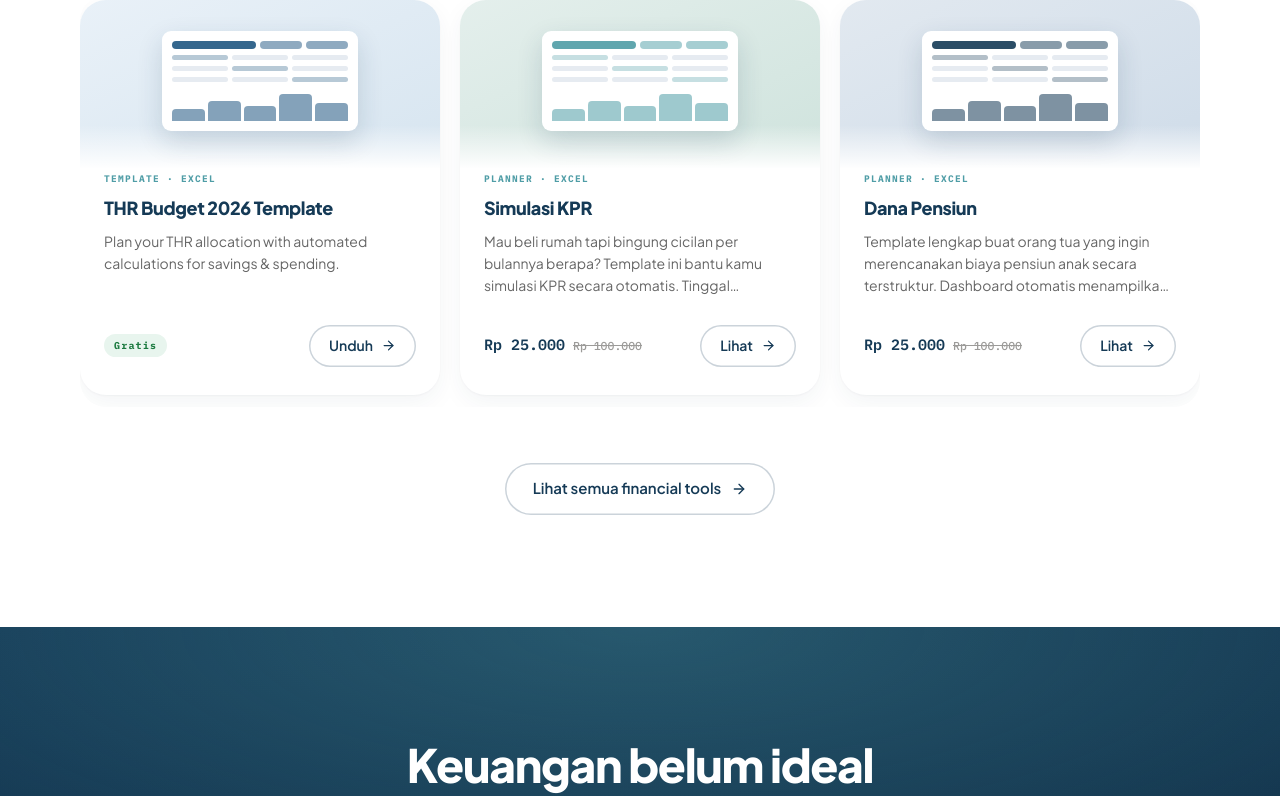
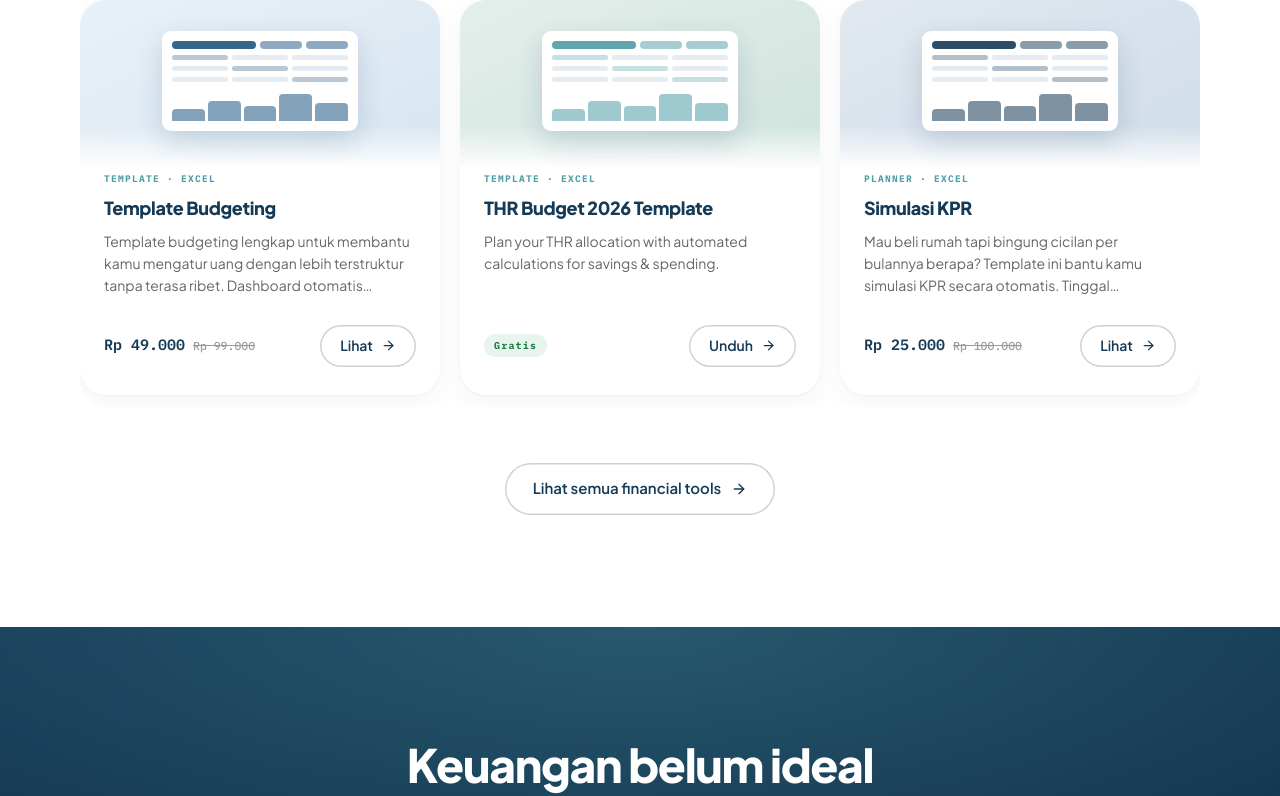
Before and after one commit to nailulf/CFP-Very, a Next.js app: page / in a window 1280 px wide. Shown: the part 4667-5463 px from the top of the page. Built offline with nearby package versions, Linux system fonts and the light colour scheme; no server answers.

Commit message:
feat(digitalProducts): add template budgeting digital product

```diff
--- a/src/data/digitalProducts.ts
+++ b/src/data/digitalProducts.ts
@@ -11,6 +11,17 @@ export interface DigitalProduct {
 }
 
 export const digitalProducts: DigitalProduct[] = [
+  {
+    id: 'template-budgeting',
+    title: 'Template Budgeting',
+    description: 'Template budgeting lengkap untuk membantu kamu mengatur uang dengan lebih terstruktur tanpa terasa ribet. Dashboard otomatis merangkum income, pengeluaran, tabungan, dan sisa budget setiap bulan. Semua pos pengeluaran bisa didetailkan mulai dari kebutuhan rumah tangga, lifestyle, cicilan, sampai sinking fund. Ada Budget Tracker untuk membandingkan rencana vs aktual, Cash Flow Summary, dan indikator otomatis untuk melihat apakah pengeluaran masih on track. Cocok untuk kamu yang ingin mulai budgeting, membangun kebiasaan finansial yang lebih sehat, dan tahu ke mana uangmu pergi setiap bulan.',
+    category: 'Template',
+    fileType: 'Excel',
+    downloadUrl: 'https://clicky.id/en/bertemantumbuh/template-budgeting-temantumbuh',
+    isFree: false,
+    price: 'IDR 49000',
+    originalPrice: 'IDR 99000',
+  },
   {
     id: 'thr-budget-2026',
     title: 'THR Budget 2026 Template',
```
